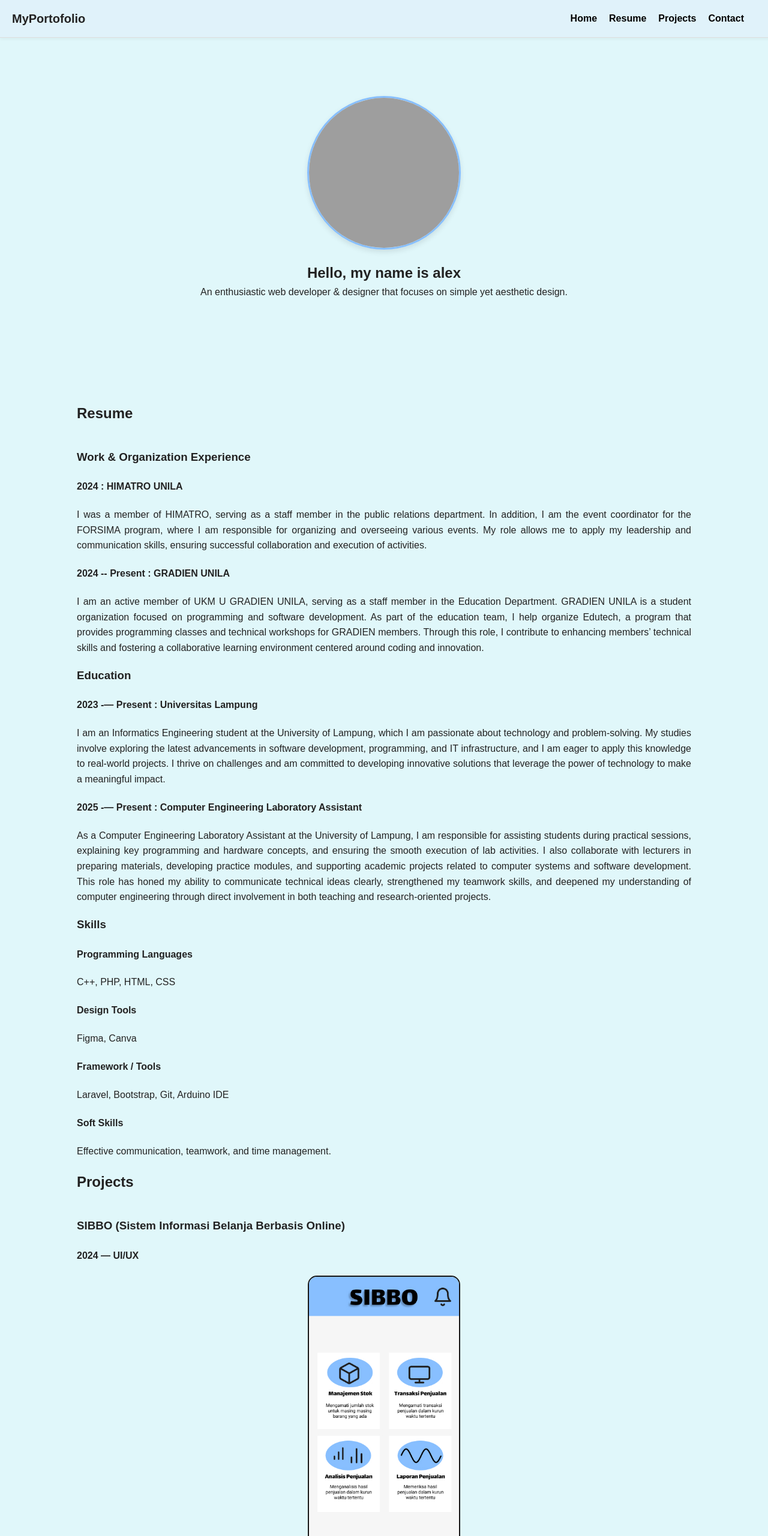
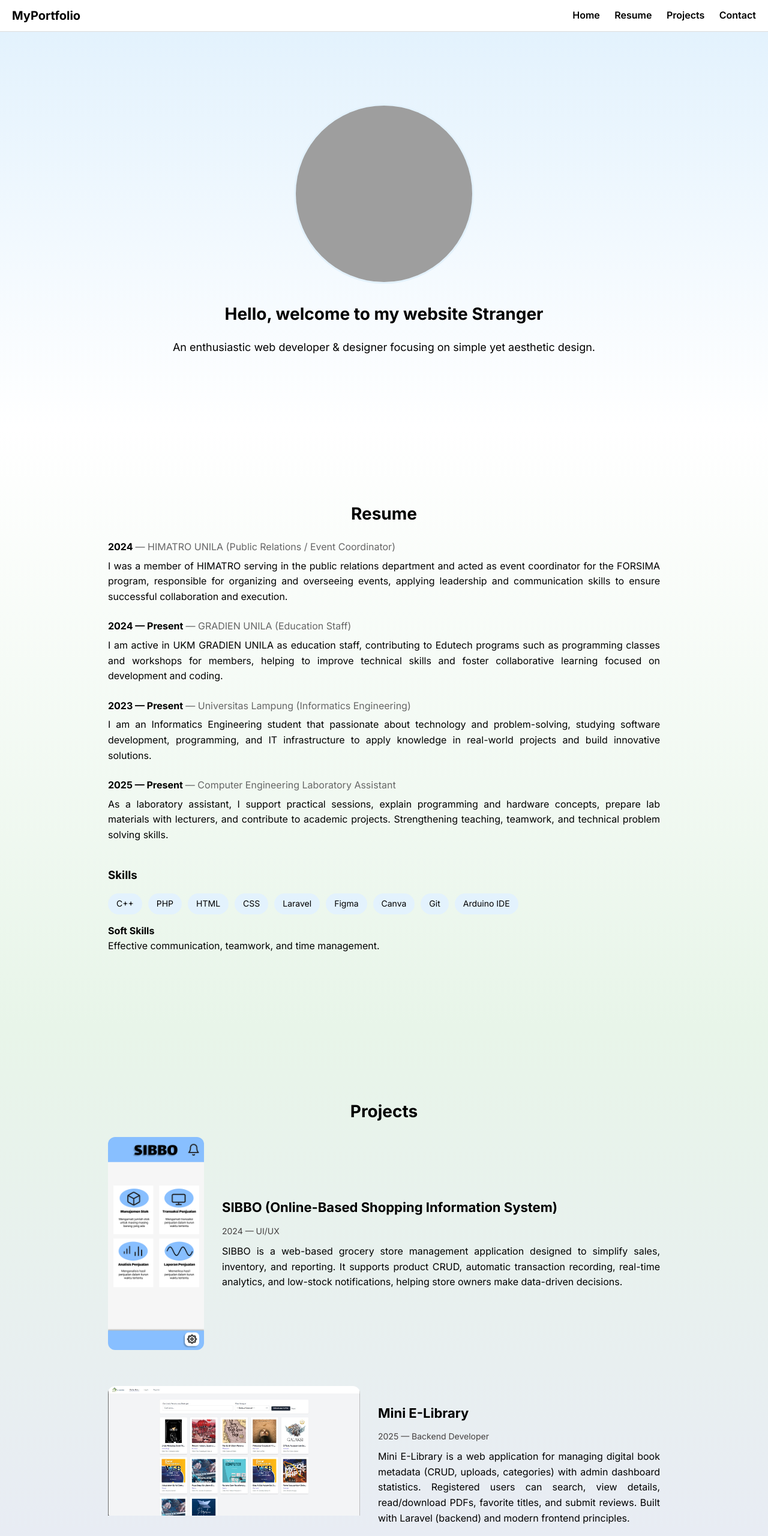
Before and after one commit to exyLuminate/PemrogramanWeb, a plain HTML site: page Judul 1/index.html in a window 1280 px wide. Shown: the top 2560 px of the page at 60% size. Drawn offline with Linux system fonts and the light colour scheme; grey boxes are pictures that could not be loaded.

Commit message:
Mega update HTML + CSS

```diff
--- a/Judul 1/index.html
+++ b/Judul 1/index.html
@@ -1,131 +1,170 @@
 <!DOCTYPE html>
-<html lang="id">
+<html lang="en">
 <head>
-    <meta charset="UTF-8">
-    <meta name="viewport" content="width=device-width, initial-scale=1.0">
-    <title>Portfolio Website</title>
+  <meta charset="utf-8" />
+  <meta name="viewport" content="width=device-width,initial-scale=1" />
+  <title>Alex — Portfolio</title>
+
+
+  <link href="https://fonts.googleapis.com/css2?family=Inter:wght@300;400;600;700&display=swap" rel="stylesheet">
+  <link rel="stylesheet" href="https://cdnjs.cloudflare.com/ajax/libs/font-awesome/6.6.0/css/all.min.css">
+
+
   <link rel="stylesheet" href="style.css">
-    <link rel="stylesheet" href="https://cdnjs.cloudflare.com/ajax/libs/font-awesome/6.6.0/css/all.min.css">
 </head>
 <body>
 
-    <!-- Header (statis) -->
 <header>
-  <div class="header-left">
-    <h1>MyPortofolio</h1>
+  <div class="header-left" aria-label="brand">
+    <h1>MyPortfolio</h1>
   </div>
-  <div class="header-right">
+
+  <nav class="header-right" aria-label="main navigation">
     <a href="#home">Home</a>
     <a href="#resume">Resume</a>
     <a href="#projects">Projects</a>
     <a href="#contact">Contact</a>
+  </nav>
+</header>
+
+<main>
+
+  <!-- HOME -->
+  <section id="home" class="section " aria-labelledby="home-title">
+    <div class="section-card ">
+      <img src="image/pp.png" alt="Alex profile photo" class="profile-pic">
+      <h2 id="home-title">Hello, welcome to my website <span class="accent">Stranger</span></h2>
+      <p class="lead">An enthusiastic web developer & designer focusing on simple yet aesthetic design.</p>
     </div>
-</header>
-    <!-- Home Section -->
-    <section id="home">
-        <img src="image/pp.png" alt="Foto Saya" class="profile-pic">
-        <h2>Hello, my name is <span>alex</span></h2>
-        <p>An enthusiastic web developer & designer that focuses on simple yet aesthetic design.</p>
   </section>
 
-    <!-- Resume Section -->
-    <section id="resume">
-        <h2>Resume</h2>
+  <!-- RESUME -->
+  <section id="resume" class="section" aria-labelledby="resume-title">
+    <div class="section-card">
+      <h2 id="resume-title">Resume</h2>
 
-        <div class="resume-item">
-            <h3>Work & Organization Experience</h3>
-            <h4>2024 : HIMATRO UNILA</h4>
-            <p>I was a member of HIMATRO, serving as a staff member in the public relations department. In addition, I am the event coordinator for the FORSIMA program, where I am responsible for organizing and overseeing various events. My role allows me to apply my leadership and communication skills, ensuring successful collaboration and execution of activities.</p>
-              <h4>2024 -- Present : GRADIEN UNILA</h4>
-            <p>I am an active member of UKM U GRADIEN UNILA, serving as a staff member in the Education Department. GRADIEN UNILA is a student organization focused on programming and software development.
-As part of the education team, I help organize Edutech, a program that provides programming classes and technical workshops for GRADIEN members. Through this role, I contribute to enhancing members’ technical skills and fostering a collaborative learning environment centered around coding and innovation. </p>
+      <article class="resume-entry">
+        <div class="entry-meta">
+          <strong>2024</strong>
+          <span class="muted">— HIMATRO UNILA (Public Relations / Event Coordinator)</span>
         </div>
+        <p>I was a member of HIMATRO serving in the public relations department and acted as event coordinator for the FORSIMA program, responsible for organizing and overseeing events, applying leadership and communication skills to ensure successful collaboration and execution.</p>
+      </article>
 
-        <div class="resume-item">
-            <h3>Education</h3>
-            <h4>2023  -— Present : Universitas Lampung</h4>
-            <p>I am an Informatics Engineering student at the University of Lampung, which I am passionate about technology and problem-solving. My studies involve exploring the latest advancements in software development, programming, and IT infrastructure, and I am eager to apply this knowledge to real-world projects. I thrive on challenges and am committed to developing innovative solutions that leverage the power of technology to make a meaningful impact.</p>
-            <h4>2025  -— Present : Computer Engineering Laboratory Assistant </h4>
-            <p>As a Computer Engineering Laboratory Assistant at the University of Lampung, I am responsible for assisting students during practical sessions, explaining key programming and hardware concepts, and ensuring the smooth execution of lab activities. I also collaborate with lecturers in preparing materials, developing practice modules, and supporting academic projects related to computer systems and software development. This role has honed my ability to communicate technical ideas clearly, strengthened my teamwork skills, and deepened my understanding of computer engineering through direct involvement in both teaching and research-oriented projects.</p>
+      <article class="resume-entry">
+        <div class="entry-meta">
+          <strong>2024 — Present</strong>
+          <span class="muted">— GRADIEN UNILA (Education Staff)</span>
         </div>
+        <p>I am active in UKM GRADIEN UNILA as education staff, contributing to Edutech programs such as programming classes and workshops for members, helping to improve technical skills and foster collaborative learning focused on development and coding.</p>
+      </article>
 
-        <div class="resume-item">
+      <article class="resume-entry">
+        <div class="entry-meta">
+          <strong>2023 — Present</strong>
+          <span class="muted">— Universitas Lampung (Informatics Engineering)</span>
+        </div>
+        <p>I am an Informatics Engineering student that passionate about technology and problem-solving, studying software development, programming, and IT infrastructure to apply knowledge in real-world projects and build innovative solutions.</p>
+      </article>
+
+      <article class="resume-entry">
+        <div class="entry-meta">
+          <strong>2025 — Present</strong>
+          <span class="muted">— Computer Engineering Laboratory Assistant</span>
+        </div>
+        <p>As a laboratory assistant, I support practical sessions, explain programming and hardware concepts, prepare lab materials with lecturers, and contribute to academic projects. Strengthening teaching, teamwork, and technical problem solving skills.</p>
+      </article>
+
+      <div class="resume-skills">
         <h3>Skills</h3>
-            <h4>Programming Languages</h4>
-            <p>C++, PHP, HTML, CSS</p>
-
-            <h4>Design Tools</h4>
-            <p>Figma, Canva</p>
-
-            <h4>Framework / Tools</h4>
-            <p>Laravel, Bootstrap, Git, Arduino IDE</p>
+        <div class="skill-group">
+          <div class="skill-chip">C++</div>
+          <div class="skill-chip">PHP</div>
+          <div class="skill-chip">HTML</div>
+          <div class="skill-chip">CSS</div>
+          <div class="skill-chip">Laravel</div>
+          <div class="skill-chip">Figma</div>
+          <div class="skill-chip">Canva</div>
+          <div class="skill-chip">Git</div>
+          <div class="skill-chip">Arduino IDE</div>
+        </div>
 
         <h4>Soft Skills</h4>
         <p>Effective communication, teamwork, and time management.</p>
+      </div>
+    </div>
+  </section>
+
+  <!-- PROJECTS -->
+  <section id="projects" class="section" aria-labelledby="projects-title">
+    <div class="section-card">
+      <h2 id="projects-title">Projects</h2>
+
+     <div class="project-item">
+  <div class="project-image portrait">
+    <img src="image/SIBBO.jpg" alt="SIBBO project screenshot">
+  </div>
+
+  <div class="project-content">
+    <h3>SIBBO (Online-Based Shopping Information System)</h3>
+    <div class="project-meta">2024 — UI/UX</div>
+    <p>SIBBO is a web-based grocery store management application designed to simplify sales, inventory, and reporting. It supports product CRUD, automatic transaction recording, real-time analytics, and low-stock notifications, helping store owners make data-driven decisions.</p>
+  </div>
+</div>
+
+<div class="project-item">
+  <div class="project-image landscape">
+    <img src="image/e-lib.jpg" alt="Mini E-Library screenshot">
+  </div>
+
+  <div class="project-content">
+    <h3>Mini E-Library</h3>
+    <div class="project-meta">2025 — Backend Developer</div>
+    <p>Mini E-Library is a web application for managing digital book metadata (CRUD, uploads, categories) with admin dashboard statistics. Registered users can search, view details, read/download PDFs, favorite titles, and submit reviews. Built with Laravel (backend) and modern frontend principles.</p>
+  </div>
+</div>
+
 
     </div>
   </section>
 
-    <!-- Projects Section -->
-    <section id="projects">
-        <h2>Projects</h2>
+  <!-- CONTACT -->
+  <section id="contact" class="section" aria-labelledby="contact-title">
+    <div class="section-card">
+      <h2 id="contact-title">Contact</h2>
+      <h3>Fill the form below to contact!</h3>
 
-        <div class="project-item">
-            <h3>SIBBO (Sistem Informasi Belanja Berbasis Online)</h3>
-            <h4>2024 — UI/UX</h4>
-            <img src="image/SIBBO.jpg" alt="Project 1" class="project-img">
-          <p>   SIBBO is a web-based grocery store management application designed to simplify the management of sales transactions, product inventory, and sales reports.
-      It allows users to easily add, update, and remove products while automatically recording sales activities.
-      With a clean and responsive interface, SIBBO helps store owners monitor business performance in real time through structured reports and data-driven analysis.
-      Equipped with a low-stock notification feature, SIBBO ensures product availability and supports smarter, more efficient business operations.
-    </p>
-        </div>
+      <form action="mailto:alexandrioaril14@gmail.com" method="post" enctype="text/plain" class="contact-form" aria-label="contact form">
+        <label for="name">Name</label>
+        <input id="name" name="name" type="text" required>
 
-        <div class="project-item">
-            <h3>Mini E-Library</h3>
-            <h4>2025 — Backend Developer</h4>
-            <img src="image/e-lib.jpg" alt="Project 2" class="project-img" style="width: 70%;">
-            <p>
-                Mini E-Library App is a web application designed for managing and accessing digital book metadata, built with Laravel and React integrated via Inertia.js.
-                Administrators can perform CRUD operations on books, including uploading covers and PDF files, manage categories, and monitor usage through a dashboard with statistics and charts.
-                Registered users can easily search, filter, view book details, read or download available PDFs, add titles to their favorites, and submit ratings and reviews. The application features user authentication with email verification (using Mailpit locally) and offers personalized dashboards displaying reading history and favorited books.
+        <label for="email">Email</label>
+        <input id="email" name="email" type="email" required>
 
-            </p>
+        <label for="message">Message</label>
+        <textarea id="message" name="message" rows="5" required></textarea>
+
+        <button type="submit" class="btn-primary">Send</button>
+      </form>
     </div>
   </section>
 
-    <!-- Contact Section -->
-    <section id="contact">
-        <h2>Contact</h2>
-        <h3>Fill the form below to contact!</h3>
-        <form action="mailto:alexandrioaril14@gmail.com" method="post" enctype="text/plain">
-            <label for="name">Nama:</label>
-            <input type="text" id="name" name="name" required>
+</main>
 
-            <label for="email">Email:</label>
-            <input type="email" id="email" name="email" required>
-
-            <label for="message">Pesan:</label>
-            <textarea id="message" name="message" rows="4" required></textarea>
-
-            <button type="submit">Send</button>
-        </form>
-    </section>
-
-    <!-- Footer -->
+<!-- FOOTER -->
 <footer>
   <div class="footer-left">
     <p>alexandrioaril14@gmail.com</p>
   </div>
-        <div class="footer-center">
-            <p>
-                <a href="https://instagram.com/speracious" target="_blank"><i class = "fab fa-instagram"></i></a>
-                <a href="https://linkedin.com/in/https://www.linkedin.com/in/alexandrio-rafidan-34b4a61ba/" target="_blank"><i class="fab fa-linkedin"></i></a>
-                <a href="https://github.com/exyluminate" target="_blank"> <i class="fab fa-github"></i></a>
-            </p>
+
+  <div class="footer-center" aria-hidden="false">
+    <a href="https://instagram.com/speracious" target="_blank" aria-label="Instagram"><i class="fab fa-instagram"></i></a>
+    <a href="https://www.linkedin.com/in/alexandrio-rafidan-34b4a61ba/" target="_blank" aria-label="LinkedIn"><i class="fab fa-linkedin"></i></a>
+    <a href="https://github.com/exyluminate" target="_blank" aria-label="GitHub"><i class="fab fa-github"></i></a>
   </div>
+
   <div class="footer-right">
-            <p>© 2025 Lexy.  All rights reserved.</p>
+    <p>© 2025 Alex. All rights reserved.</p>
   </div>
 </footer>
 
--- a/Judul 1/style.css
+++ b/Judul 1/style.css
@@ -1,223 +1,258 @@
-/* ===== Reset Dasar ===== */
-body, h1, h2, p, ul {
+/* ========== BASE STYLES ========== */
+* {
+  box-sizing: border-box;
   margin: 0;
   padding: 0;
 }
 
-/* ===== Struktur Umum ===== */
 body {
-    font-family: Arial, sans-serif;
+  font-family: "Inter", sans-serif;
   line-height: 1.6;
-    scroll-behavior: smooth;
-    background: #E0F7FA;
-    color: #222;
+  background-color: #fff;
 }
 
-/* ===== Header & Navigation===== */
+/* ========== HEADER ========== */
 header {
-    position: fixed; /* Biar tetap di atas saat scroll */
-    top: 0;
-    left: 0;
-    width: 100%;
-    background-color: #e0f2fa;
-    padding: 15px 20px;
+  background-color: white;
+  padding: 10px 20px;
   display: flex;
   justify-content: space-between;
   align-items: center;
   border-bottom: 1px solid #ddd;
-    box-shadow: 0 2px 6px rgba(0, 0, 0, 0.05); /* Sedikit bayangan lembut */
-    z-index: 1000;
-}
-
-/* ===== Kiri (Nama/Identitas) ===== */
-.header-left {
-    text-align: left;
+  position: sticky;
+  top: 0;
+  z-index: 999;
 }
 
 .header-left h1 {
   margin: 0;
   font-size: 20px;
-    font-weight: bold;
-}
-
-.header-left p {
-    margin: 0;
-    font-size: 14px;
-    color: gray;
-}
-
-/* ===== Kanan (Navigasi) ===== */
-.header-right {
-    display: flex;
-    align-items: center;
-    padding-right: 60px;
-    gap: 20px;
-    flex-wrap: wrap; /* biar gak overflow kalau layar kecil */
+  font-weight: 700;
 }
 
 .header-right a {
+  margin-left: 20px;
   text-decoration: none;
   color: black;
-    font-weight: bold;
+  font-weight: 600;
   transition: color 0.3s ease;
 }
 
 .header-right a:hover {
-    color: #87BFFF; /* Warna saat hover */
-}
+color:#357ABD}
 
-/* ===== Section Umum ===== */
-section {
-    padding: 10px 10%;
-    min-height: 80vh;
-    display: flex;
-    flex-direction: column;
-    justify-content: center;
-}
-
-/* ===== Home ===== */
-#home {
+/* ========== SECTION LAYOUT ========== */
+.section {
+  padding: 80px 20px;
   text-align: center;
 }
 
-/* Gaya untuk gambar profil di home */
-.profile-pic {
-    width: 250px;
-    height: 250px;
-    border-radius: 50%;
-    object-fit: cover;
-    display: block;
-    margin: 0 auto 20px auto;
-    border: 3px solid #87BFFF;
-    box-shadow: 0 4px 10px rgba(0, 0, 0, 0.1);
+.section-card {
+  max-width: 1000px;
+  margin: 0 auto;
+  padding: 40px;
+
 }
 
-
-/* ===== Resume ===== */
-#resume h2, #projects h2, #contact h2 {
+.section h2 {
+  font-size: 28px;
   margin-bottom: 20px;
+  font-weight: 700;
 }
 
-.resume-item p {
-text-align: justify;}
+/* ========== HOME SECTION ========== */
+#home {
+  background: linear-gradient(180deg, #E3F2FD 0%, #FFFFFF 100%);
+}
 
-/* ===== Project Section ===== */
-.projects {
+.profile-pic {
+  width: 300px;
+  height: 300px;
+  object-fit: cover;
+  border-radius: 50%;
   margin-bottom: 20px;
+  border: 3px solid #E3F2FD;
+}
+
+.lead {
+  font-size: 18px;
+}
+
+/* ========== RESUME SECTION ========== */
+#resume {
+  background: linear-gradient(180deg, #FFFFFF 0%, #E8F5E9 100%);
+}
+
+.resume-entry {
+  text-align: left;
+  margin-bottom: 24px;
+}
+
+.resume-entry, .project-content p {
+  text-align: justify;
+}
+
+.entry-meta {
+  font-weight: 600;
+  margin-bottom: 6px;
+}
+
+.muted {
+  color: #666;
+  font-weight: 400;
+}
+
+.resume-skills {
+  margin-top: 40px;
+  text-align: left;
+}
+
+.skill-group {
+  display: flex;
+  flex-wrap: wrap;
+  gap: 10px;
+  margin: 15px 0;
+}
+
+.skill-chip {
+  background: #E3F2FD;
+  padding: 6px 14px;
+  border-radius: 20px;
+  font-weight: 500;
+  font-size: 14px;
+}
+
+/* ========== PROJECT SECTION ========== */
+#projects {
+  background: linear-gradient(180deg, #E8F5E9 0%, #E8EAF6 100%);
 }
 
 .project-item {
-    margin-bottom: 30px;
-    text-align: justify;
+  display: flex;
+  align-items: center;
+  gap: 30px;
+  margin-bottom: 60px;
+  flex-wrap: wrap;
 }
 
-.project-item img {
-    width: 250px;
-    height: auto;
-    display: block;
-    margin: 0 auto 10px;
-    border-radius: 15px;
-    border: 2px solid #161515;
+.project-image {
+  flex-shrink: 0;
+  border-radius: 12px;
+  overflow: hidden;
 }
 
-/* ===== Contact Section ===== */
-#contact {
-    text-align: center;
+.project-image img {
+  display: block;
+  width: 100%;
+  height: auto;
 }
 
-#contact h2 {
-    margin-bottom: 25px;
+/* Pembeda gambar landscape sama potrait */
+.project-image.portrait {
+  width: 160px;
+  height: auto;
 }
 
-/* Form tanpa background atau border */
-#contact form {
-    max-width: 450px;
-    margin: 0 auto;
-    padding: 10px 0;
+.project-image.landscape {
+  width: 420px;
+  height: 260px;
 }
 
-/* Label rapi dan halus */
-#contact label {
-    display: block;
+.project-content {
+  flex: 1;
   text-align: left;
-    font-weight: bold;
-    margin-top: 15px;
-    margin-bottom: 5px;
-    color: #333;
 }
 
-/* Input dan textarea bergaya garis bawah saja */
-#contact input,
-#contact textarea {
+.project-content h3 {
+  font-size: 22px;
+  margin-bottom: 10px;
+}
+
+.project-meta {
+  font-size: 14px;
+  color:#444040;
+  margin-bottom: 10px;
+}
+
+/* ========== CONTACT SECTION ========== */
+#contact {
+  background: linear-gradient(180deg, #E8EAF6 0%, #FFF3E0 100%);
+}
+
+.contact-form {
+  display: flex;
+  flex-direction: column;
+  text-align: left;
+  gap: 12px;
+}
+
+.contact-form input,
+.contact-form textarea {
    width: 100%;
-    padding: 10px 5px;
     border: none;
     border-bottom: 2px solid #ccc;
     background: transparent;
     font-size: 14px;
     transition: all 0.3s ease;
-    font-family: inherit;
     color: #222;
     outline: none;
 }
 
-/* Efek fokus biru lembut */
 #contact input:focus,
 #contact textarea:focus {
     border-bottom-color: #87CEFA;   /* biru muda lembut */
 }
 
-/* Tombol kirim sederhana */
-#contact button {
-    margin-top: 25px;
-    background-color: #007bff;
-    color: white;
-    border: none;
-    padding: 10px 25px;
-    border-radius: 6px;
-    font-size: 14px;
-    cursor: pointer;
-    transition: background-color 0.3s ease;
+.btn-primary {
+  color: #007bff;
+  border: 1px;
+  padding: 10px 20px;
+  border-radius: 12px;
+  font-size: 16px;
+  transition: background 0.3s;
 }
 
-#contact button:hover {
-    background-color: #0056b3;
+.btn-primary:hover {
+  background-color: #5ad4f3;
 }
 
-/* ===== Footer ===== */
+
+/* ========== FOOTER ========== */
 footer {
-    padding: 25px 20px;
+  background: #f8f9fa;
   display: flex;
   justify-content: space-between;
   align-items: center;
-    font-size: 12px;
-    margin-top: auto;
-    border-top: 1px solid #dddd;
+  padding: 16px 40px;
 }
 
-.footer-left,
-.footer-center,
-.footer-right {
-    flex: 1;
-    text-align: center;
+footer a {
+  color: #333;
   margin: 0 10px;
+  font-size: 18px;
+  transition: color 0.3s ease;
 }
 
-.footer-left {
-    text-align: left;
+footer a:hover {
+color: #5a9fd8;}
+
+footer p {
+  font-size: 14px;
 }
 
-.footer-right {
-    text-align: right;
+@media (max-width: 768px) {
+  .project-item {
+    flex-direction: column;
+    text-align: center;
   }
 
-.footer-center a {
-    margin: 0 10px;
-    color: #000;
-    font-size: 20px;
-    text-decoration: none;
+  .project-content {
+    text-align: center;
   }
 
-.footer-center a:hover {
-    color: #5a9fd8;
+  .project-image.portrait,
+  .project-image.landscape {
+    width: 100%;
+    height: auto;
   }
+}
```
Also changed, not shown: Judul 1/Contact + footer.png (renamed from Contact + footer.png), Judul 1/Hasil website.png (deleted), Judul 1/Landing page.png (renamed from Landing page.png), Judul 1/Projects.png (renamed from Projects.png), Judul 1/Resume.png (renamed from Resume.png). Lines whose indentation alone changed are shown as unchanged.
